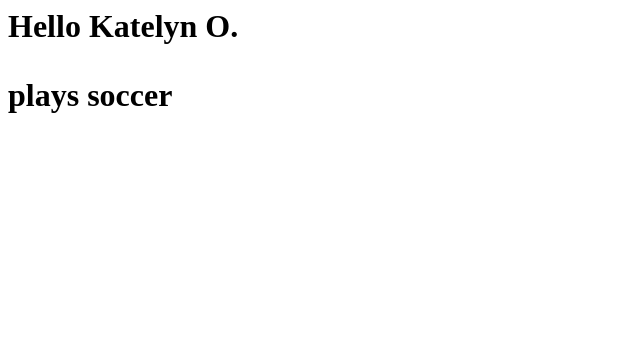
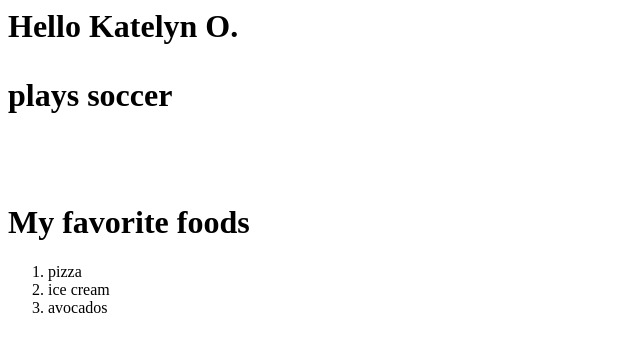
Before and after one commit to katelynoperle/hello-lab, a plain HTML site: page index.html in a window 1280 px wide. Shown: the whole page, without its empty margins (0-640 px from the left). Drawn offline with Linux system fonts and the light colour scheme.

Commit message:
"example workflow"

```diff
--- a/index.html
+++ b/index.html
@@ -4,5 +4,14 @@
   <p>
     plays soccer
   </p>
+  <br />
+  <h1> My favorite foods </h1>
+  <p>
+    <ol>
+      <li> pizza </li>
+      <li> ice cream </li>
+      <li> avocados </li>
+  </ol>
+  </p>
 </body>
 </html>
```
